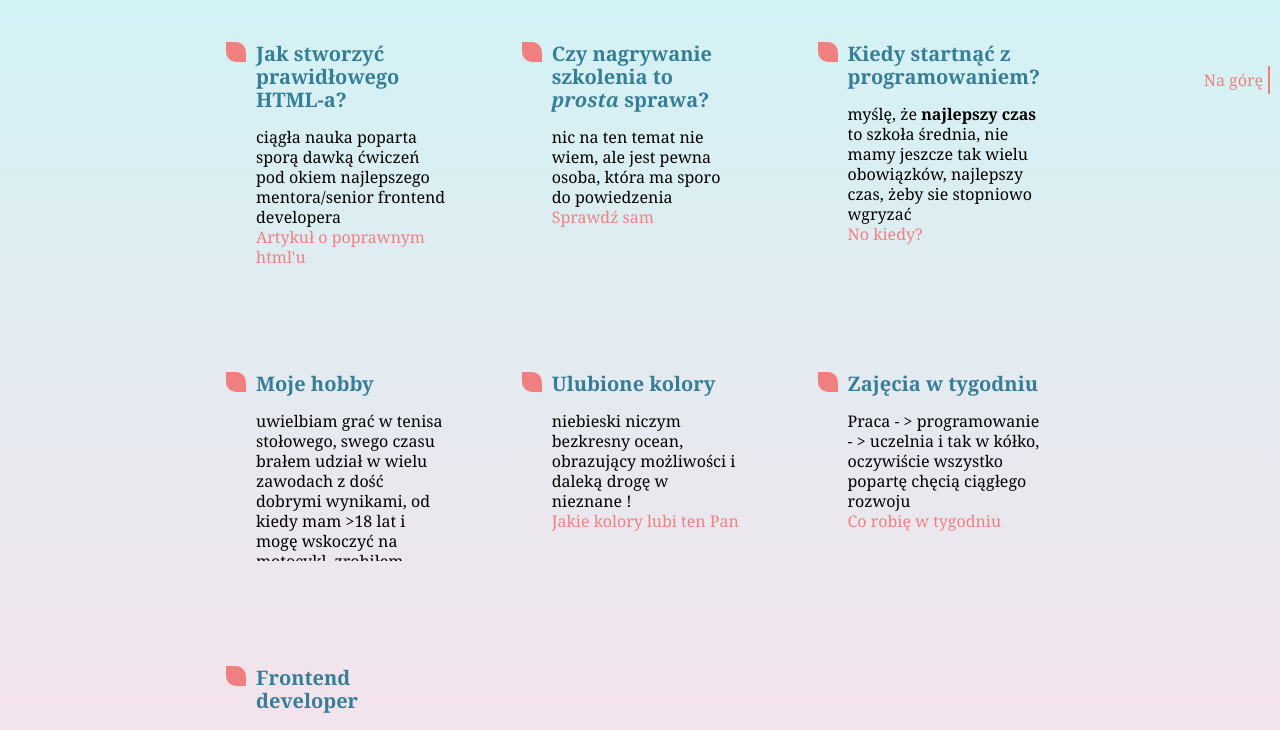
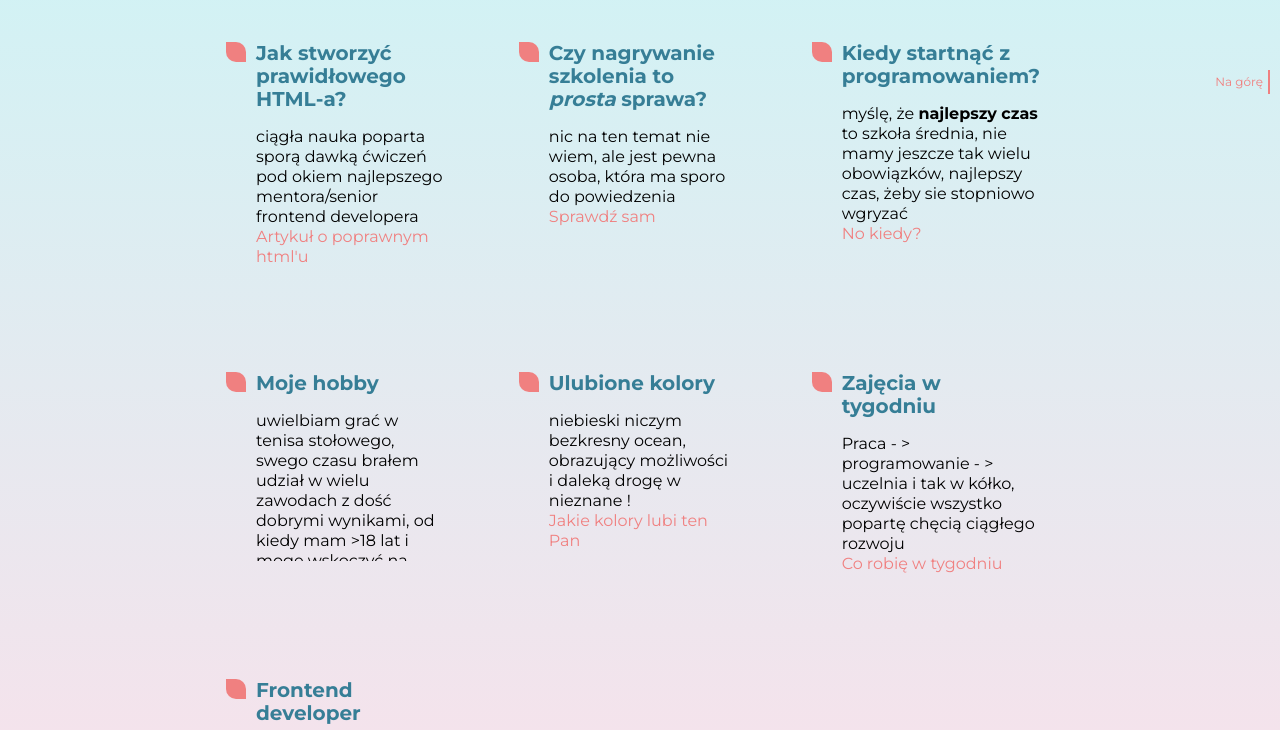
Before and after one commit to sasinskil/homepage-gulp, a website built with webpack: page src/content/index.html in a window 1280 px wide. Shown: the part 646-1376 px from the top of the page. Built offline with nearby package versions, Linux system fonts and the light colour scheme; files whose address does not match are found by name.

Commit message:
update footer styles/google fonts

```diff
--- a/src/scss/main.scss
+++ b/src/scss/main.scss
@@ -1,5 +1,6 @@
 @import "_normalize";
 @import "_variables";
+@import url('https://fonts.googleapis.com/css?family=Montserrat:400,700|Roboto+Slab:700&display=swap&subset=latin-ext');
 
 html {
   box-sizing: border-box;
@@ -10,7 +11,8 @@ html {
 }
 
 body {
-  font-family: $fontFamily;
+  // font-family: $fontFamily;
+  font-family: 'Montserrat', sans-serif;
   background-color: $bodyBackgroundColor;
   background-image: $bodyBackgroundLinear;
   min-height: 100vh;
@@ -82,6 +84,7 @@ body {
 
   &__header {
     color: #697268;
+    font-family: 'Roboto Slab', serif;
     font-size: 40px;
     margin-bottom: 60px;
   }
@@ -119,6 +122,7 @@ body {
 
   &__header {
     color: #5B85AA;
+    font-family: 'Roboto Slab', serif;
     font-size: 30px;
     padding: 50px 0;
     text-align: center;
@@ -198,23 +202,15 @@ body {
 }
 
 .footer {
-
-  &--main-page {
+    font-size: 12px;
+    padding: 10px;
     width: 100%;
     color: $white;
-    padding: 16px;
     display: flex;
     justify-content: center;
     background: $navigationBackground;
-  }
 
   &:not(.footer--main-page) {
-    width: 100%;
-    color: $white;
-    padding: 16px;
-    display: flex;
-    justify-content: center;
-    background: $navigationBackground;
     position: fixed;
     bottom: 0;
   }
```
Also changed, not shown: dist/css/main.css, 1 other file.
